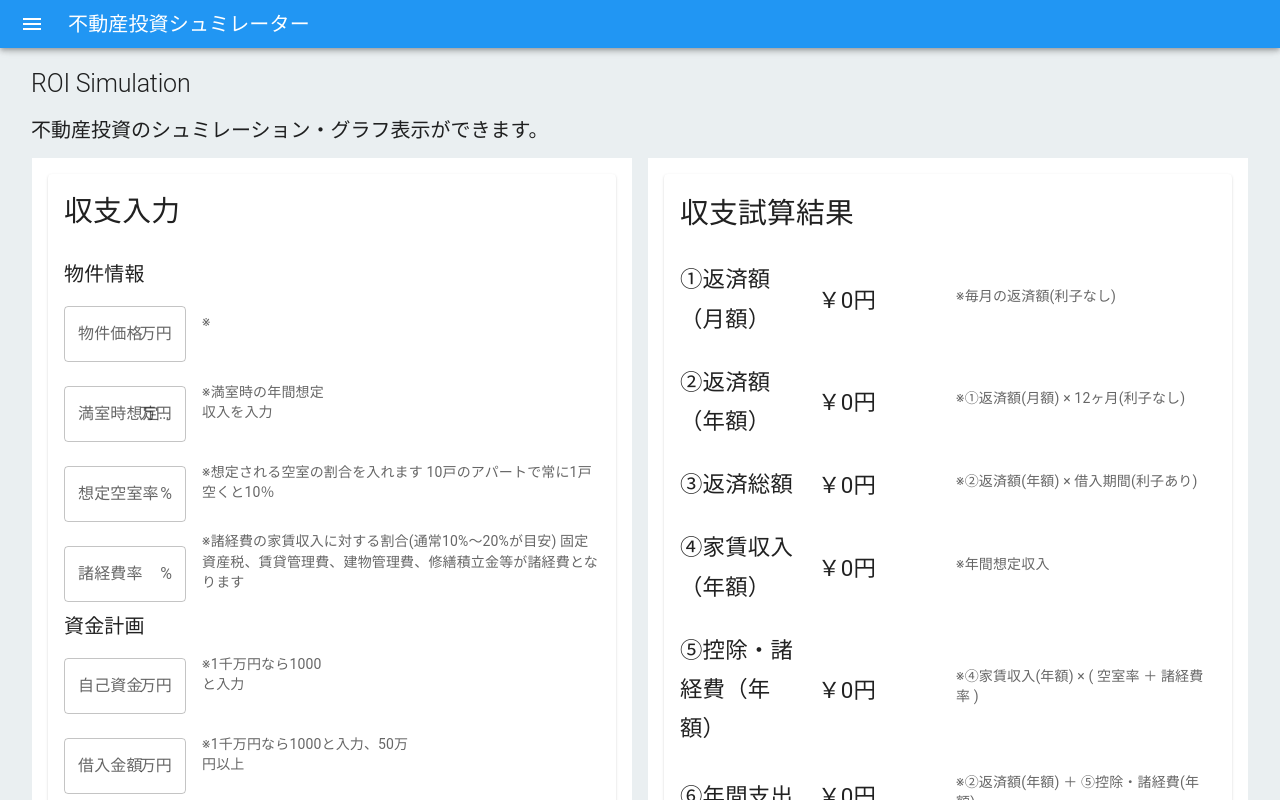
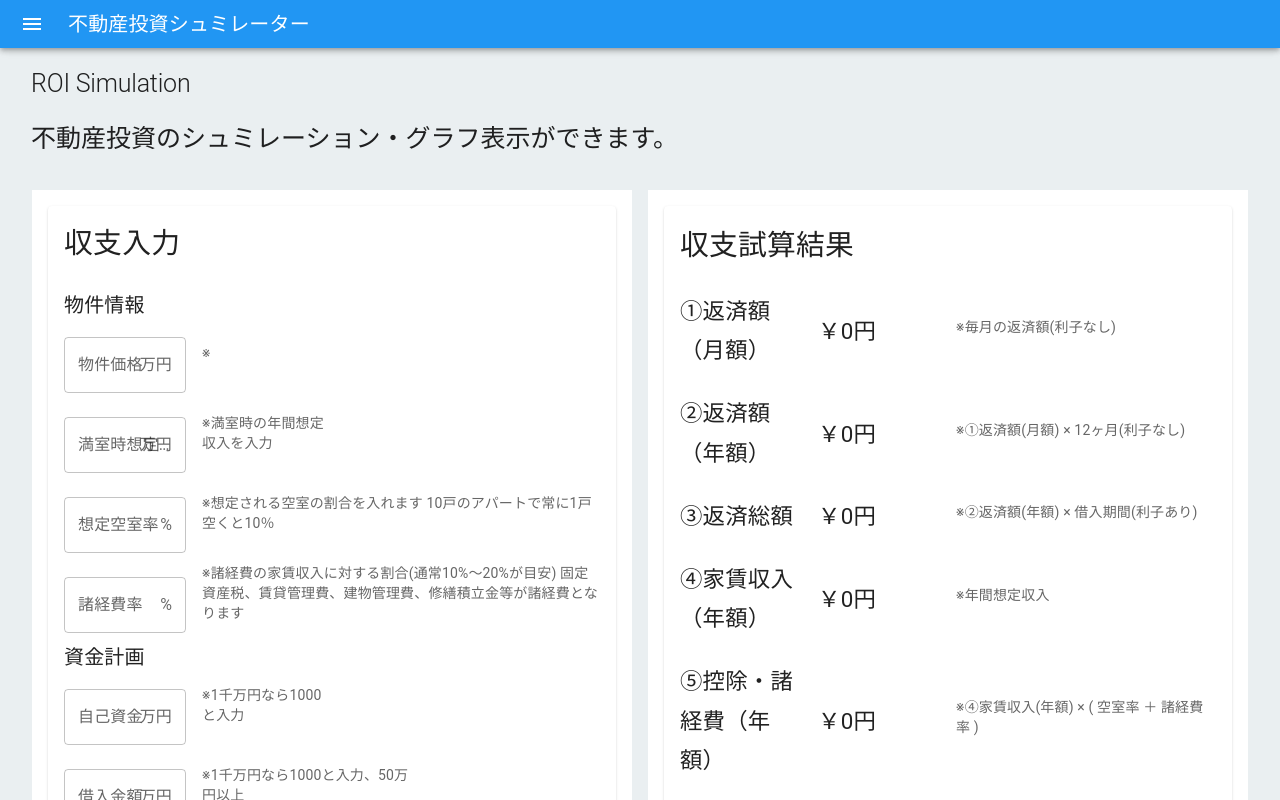
Before and after one commit to kazulife9127/RealEstateROI, a React (Vite) app: page / in a window 1280 px wide. Shown: the top 800 px of the page. Built offline with nearby package versions, Linux system fonts and the light colour scheme.

Commit message:
subtitleを修正

```diff
--- a/src/components/pages/RoiSimulation/RoiSimulation.style.ts
+++ b/src/components/pages/RoiSimulation/RoiSimulation.style.ts
@@ -32,7 +32,10 @@
     marginBottom: theme.spacing(2),
 }));
 
-export const SubTitleStyled = styled(Typography)(({  }) => ({
-    fontSize: "20px",
+export const SubTitleStyled = styled(Typography)({
+    fontSize: "25px",
+    fontWeight: "350",
+    height: "50px",
     marginLeft: "15px",
-}));
+    marginTop: "5px",
+  });
```
